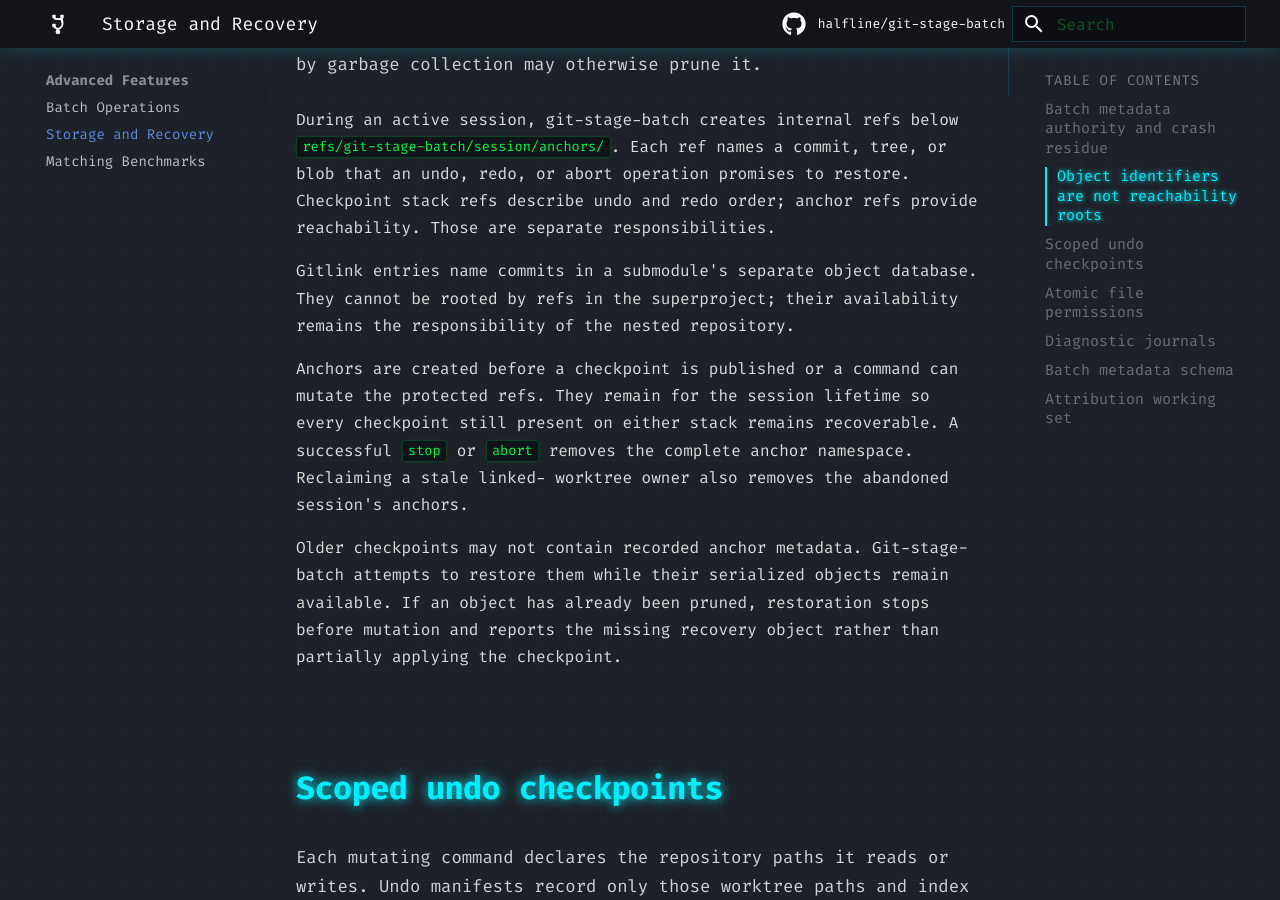
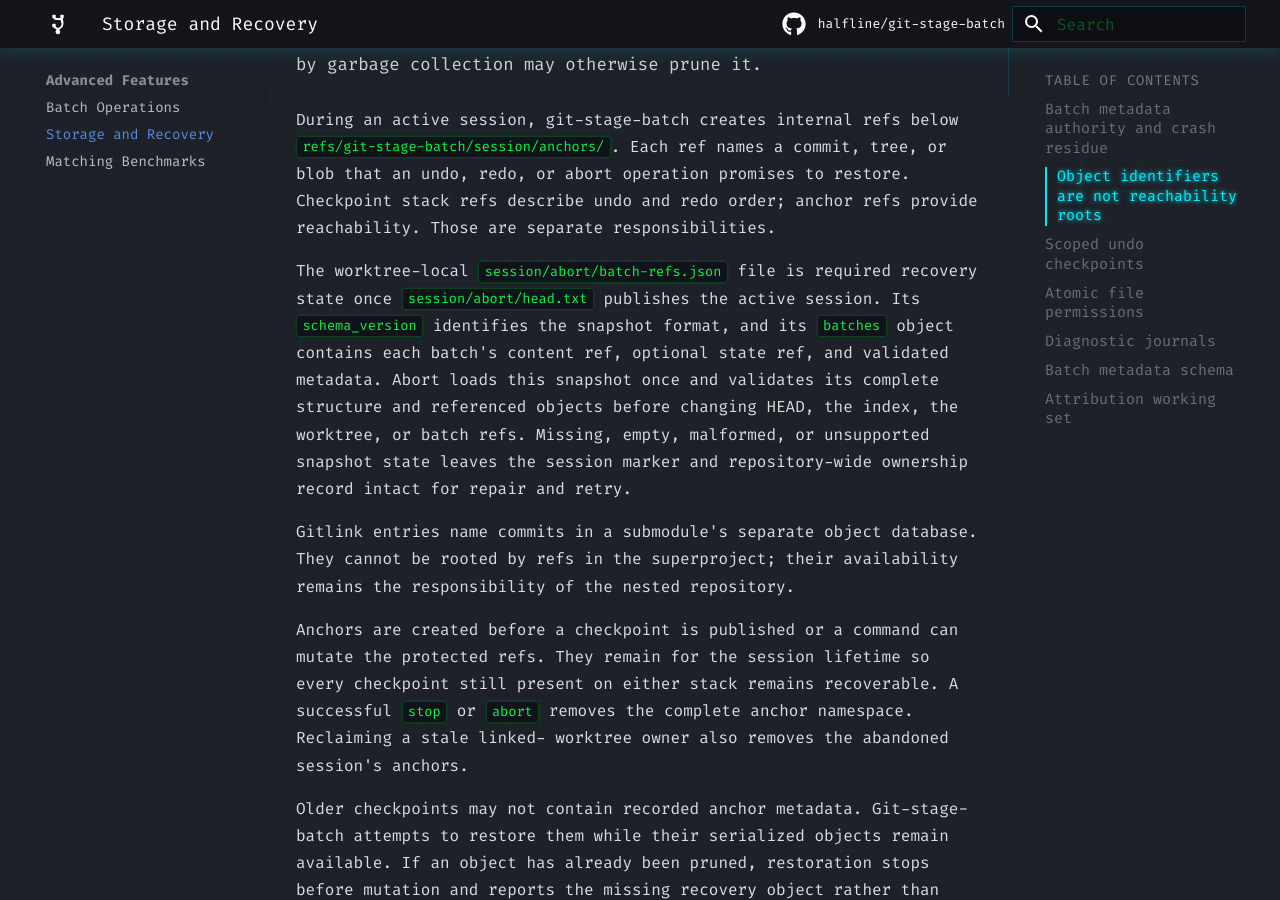
Before and after one commit to halfline/git-stage-batch, an MkDocs documentation site: the page built from docs/storage.md, in a window 1280 px wide and 900 px high, scrolled down 1077 px. Built offline with MkDocs 1.6.1 and Material for MkDocs 9.7.7, drawn with Linux system fonts in a browser that asks for light colours; comment, search, counter and statistics services are not loaded.

Commit message:
docs: Define required batch recovery state
Abort now requires a versioned snapshot of every batch reference, validates
its contents and referenced Git objects before mutation, and retains the
active session when validation fails.

The storage guide explains the Git references that keep recovery objects
available. It does not identify the batch snapshot as required session
state or explain how invalid saved data can be repaired and retried.

This commit completes the abort recovery work by documenting the snapshot
fields, the validation that precedes changes to HEAD, the index, the
worktree, and batch references, and the session records retained after a
failure.

Together, the series prevents abort from reporting successful restoration
without valid batch recovery data and preserves enough session state to
repair that data and try again.

```diff
--- a/docs/storage.md
+++ b/docs/storage.md
@@ -26,6 +26,16 @@ During an active session, git-stage-batch creates internal refs below
 that an undo, redo, or abort operation promises to restore. Checkpoint stack
 refs describe undo and redo order; anchor refs provide reachability. Those are
 separate responsibilities.
+
+The worktree-local `session/abort/batch-refs.json` file is required recovery
+state once `session/abort/head.txt` publishes the active session. Its
+`schema_version` identifies the snapshot format, and its `batches` object
+contains each batch's content ref, optional state ref, and validated metadata.
+Abort loads this snapshot once and validates its complete structure and
+referenced objects before changing HEAD, the index, the worktree, or batch
+refs. Missing, empty, malformed, or unsupported snapshot state leaves the
+session marker and repository-wide ownership record intact for repair and
+retry.
 
 Gitlink entries name commits in a submodule's separate object database. They
 cannot be rooted by refs in the superproject; their availability remains the
```
